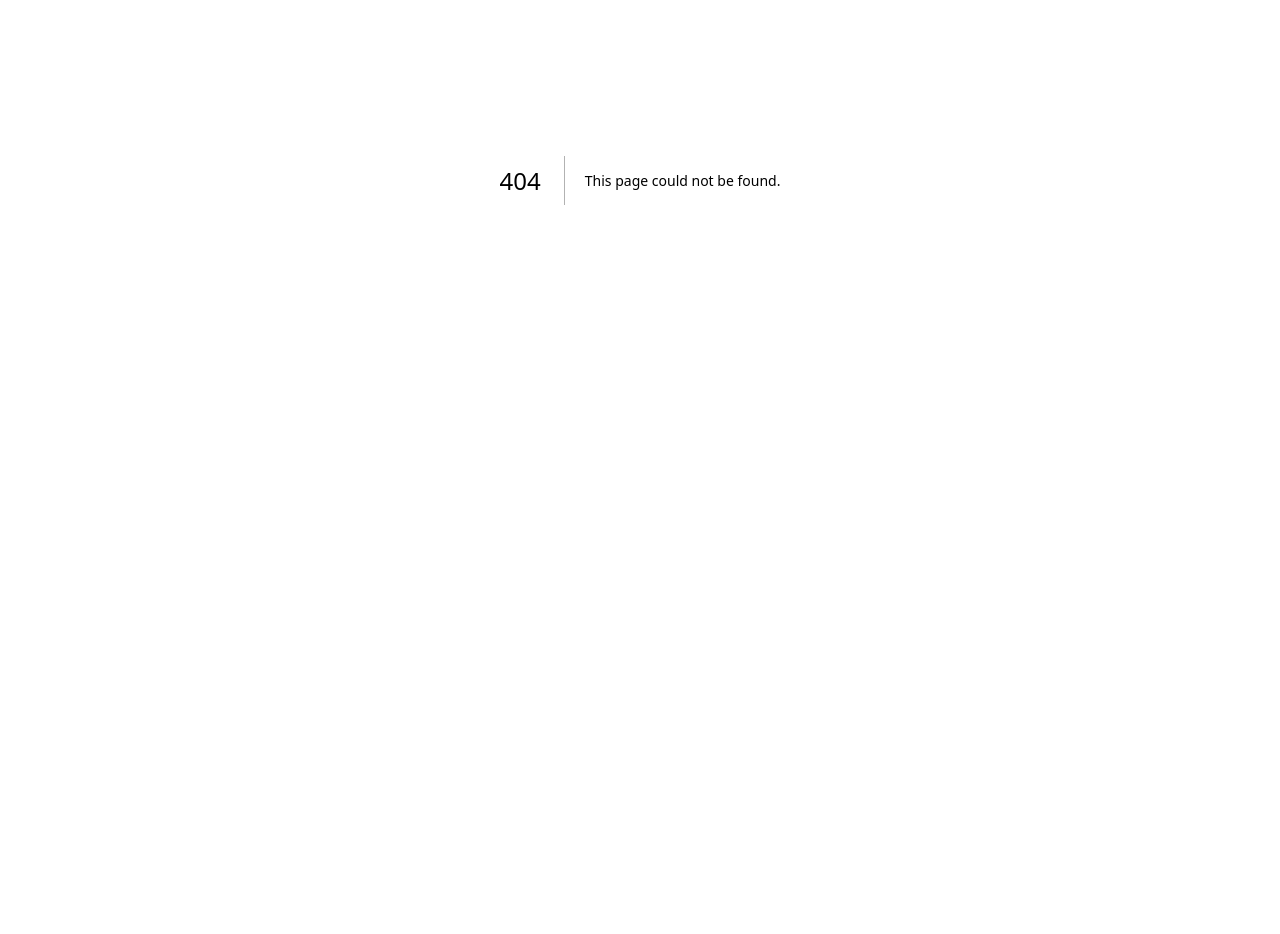
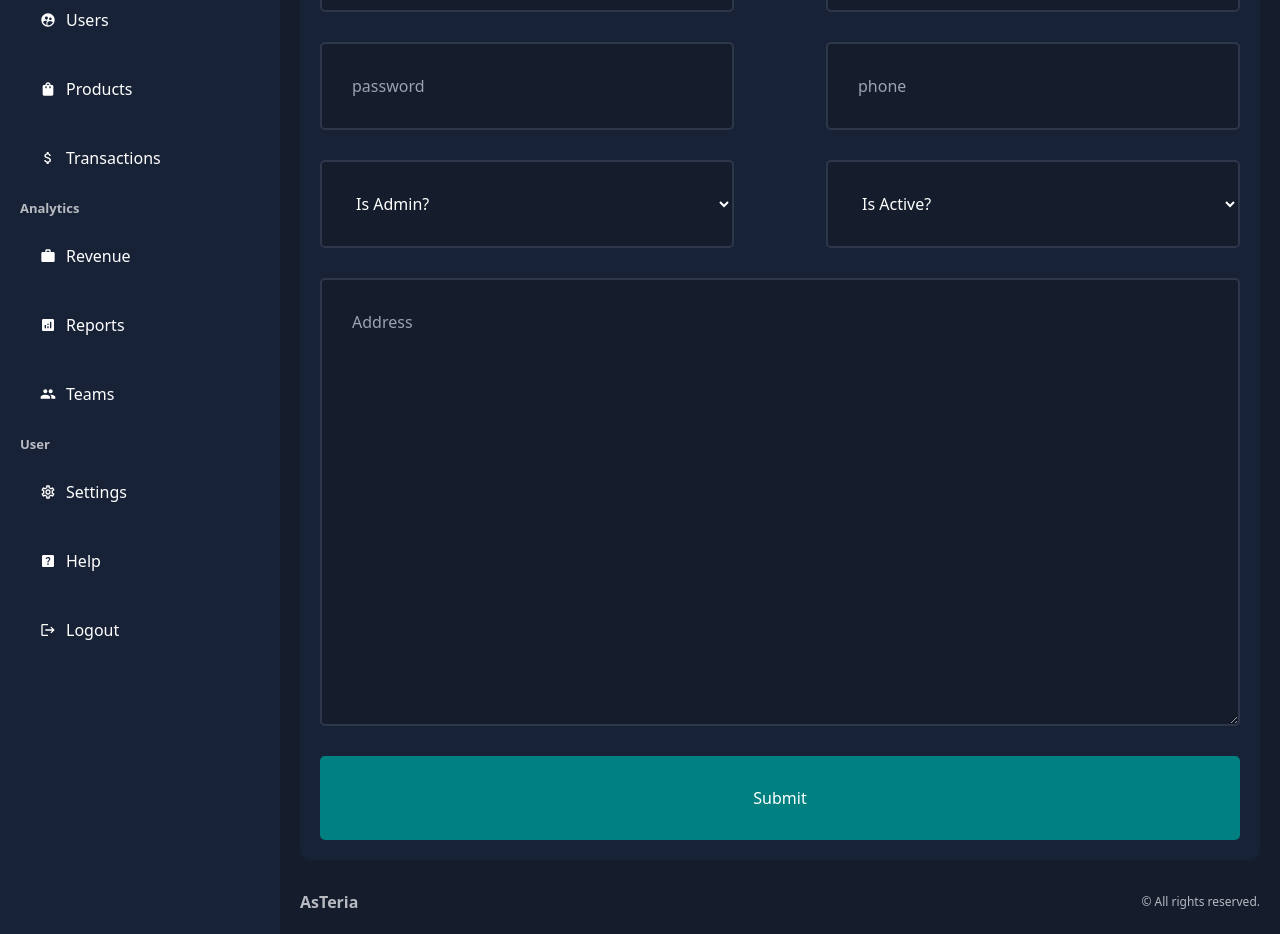
Before and after one commit to AsTeriaa09/Next.14-AdminDashboard, a Next.js app: page /dashboard/users/add in a window 1280 px wide. Before the commit this address had no page. Shown: the part 220-1154 px from the top of the page. Before the commit the page ends 800 px from the top, so only its background shows below. Built offline with nearby package versions, Linux system fonts and the light colour scheme.

Commit message:
add: addUser and addProduct page design

```diff
--- /dev/null
+++ b/src/app/dashboard/products/add/page.jsx
@@ -0,0 +1,34 @@
+// import { addProduct } from "@/app/lib/actions";
+import styles from "@/app/ui/dashboard/products/addProduct/addProduct.module.css";
+
+// action={addProduct}
+
+const AddProductPage = () => {
+  return (
+    <div className={styles.container}>
+      <form  className={styles.form}>
+        <input type="text" placeholder="title" name="title" required />
+        <select name="cat" id="cat">
+          <option value="general">Choose a Category</option>
+          <option value="kitchen">Kitchen</option>
+          <option value="phone">Phone</option>
+          <option value="computer">Computer</option>
+        </select>
+        <input type="number" placeholder="price" name="price" required />
+        <input type="number" placeholder="stock" name="stock" required />
+        <input type="text" placeholder="color" name="color" />
+        <input type="text" placeholder="size" name="size" />
+        <textarea
+          required
+          name="desc"
+          id="desc"
+          rows="16"
+          placeholder="Description"
+        ></textarea>
+        <button type="submit">Submit</button>
+      </form>
+    </div>
+  );
+};
+
+export default AddProductPage;
--- /dev/null
+++ b/src/app/dashboard/users/add/page.jsx
@@ -0,0 +1,45 @@
+// import { addProduct } from "@/app/lib/actions";
+import styles from "@/app/ui/dashboard/users/addUser/addUser.module.css";
+
+// action={addUser}
+
+const AddProductPage = () => {
+  return (
+    <div className={styles.container}>
+    <form  className={styles.form}>
+      <input type="text" placeholder="username" name="username" required />
+      <input type="email" placeholder="email" name="email" required />
+      <input
+        type="password"
+        placeholder="password"
+        name="password"
+        required
+      />
+      <input type="phone" placeholder="phone" name="phone" />
+      <select name="isAdmin" id="isAdmin">
+        <option value={false}>
+          Is Admin?
+        </option>
+        <option value={true}>Yes</option>
+        <option value={false}>No</option>
+      </select>
+      <select name="isActive" id="isActive">
+        <option value={true}>
+          Is Active?
+        </option>
+        <option value={true}>Yes</option>
+        <option value={false}>No</option>
+      </select>
+      <textarea
+        name="address"
+        id="address"
+        rows="16"
+        placeholder="Address"
+      ></textarea>
+      <button type="submit">Submit</button>
+    </form>
+  </div>
+  );
+};
+
+export default AddProductPage;
--- /dev/null
+++ b/src/app/ui/dashboard/products/addProduct/addProduct.module.css
@@ -0,0 +1,41 @@
+.container {
+    background-color: var(--bgSoft);
+    padding: 20px;
+    border-radius: 10px;
+    margin-top: 20px;
+  }
+
+  .form {
+    display: flex;
+    flex-wrap: wrap;
+    justify-content: space-between;
+  }
+
+  .form input,
+  .form textarea,
+  .form select {
+    padding: 30px;
+    background-color: var(--bg);
+    color: var(--text);
+    border: 2px solid #2e374a;
+    border-radius: 5px;
+    margin-bottom: 30px;
+  }
+
+  .form input, .form select {
+    width: 45%;
+  }
+
+  .form textarea{
+    width: 100%;
+  }
+
+  .form button{
+    width: 100%;
+    padding: 30px;
+    background-color: teal;
+    color: var(--text);
+    border: none;
+    border-radius: 5px;
+    cursor: pointer;
+  }
--- /dev/null
+++ b/src/app/ui/dashboard/users/addUser/addUser.module.css
@@ -0,0 +1,41 @@
+.container {
+  background-color: var(--bgSoft);
+  padding: 20px;
+  border-radius: 10px;
+  margin-top: 20px;
+}
+
+.form {
+  display: flex;
+  flex-wrap: wrap;
+  justify-content: space-between;
+}
+
+.form input,
+.form textarea,
+.form select {
+  padding: 30px;
+  background-color: var(--bg);
+  color: var(--text);
+  border: 2px solid #2e374a;
+  border-radius: 5px;
+  margin-bottom: 30px;
+}
+
+.form input, .form select {
+  width: 45%;
+}
+
+.form textarea{
+  width: 100%;
+}
+
+.form button{
+  width: 100%;
+  padding: 30px;
+  background-color: teal;
+  color: var(--text);
+  border: none;
+  border-radius: 5px;
+  cursor: pointer;
+}
```
